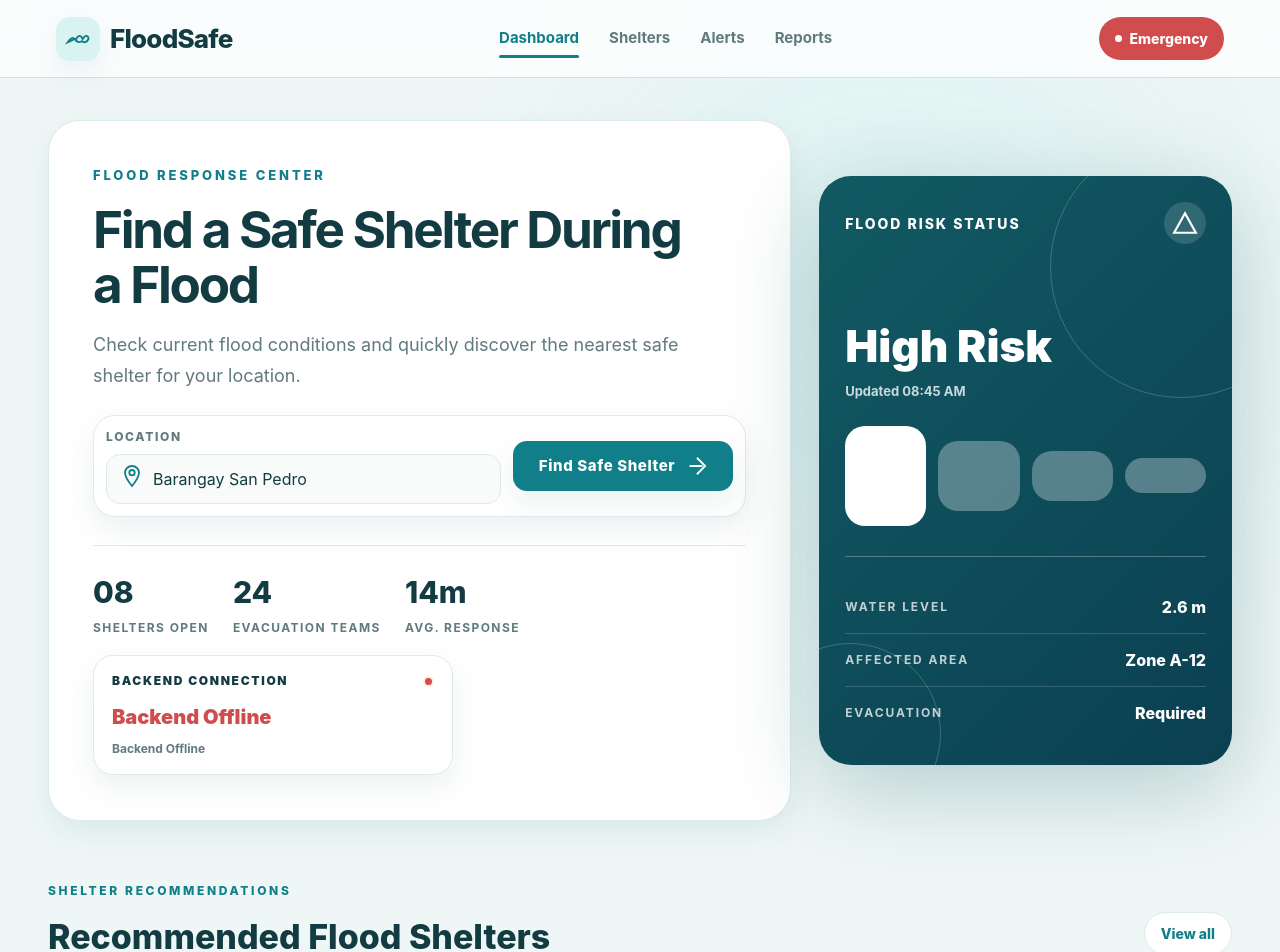
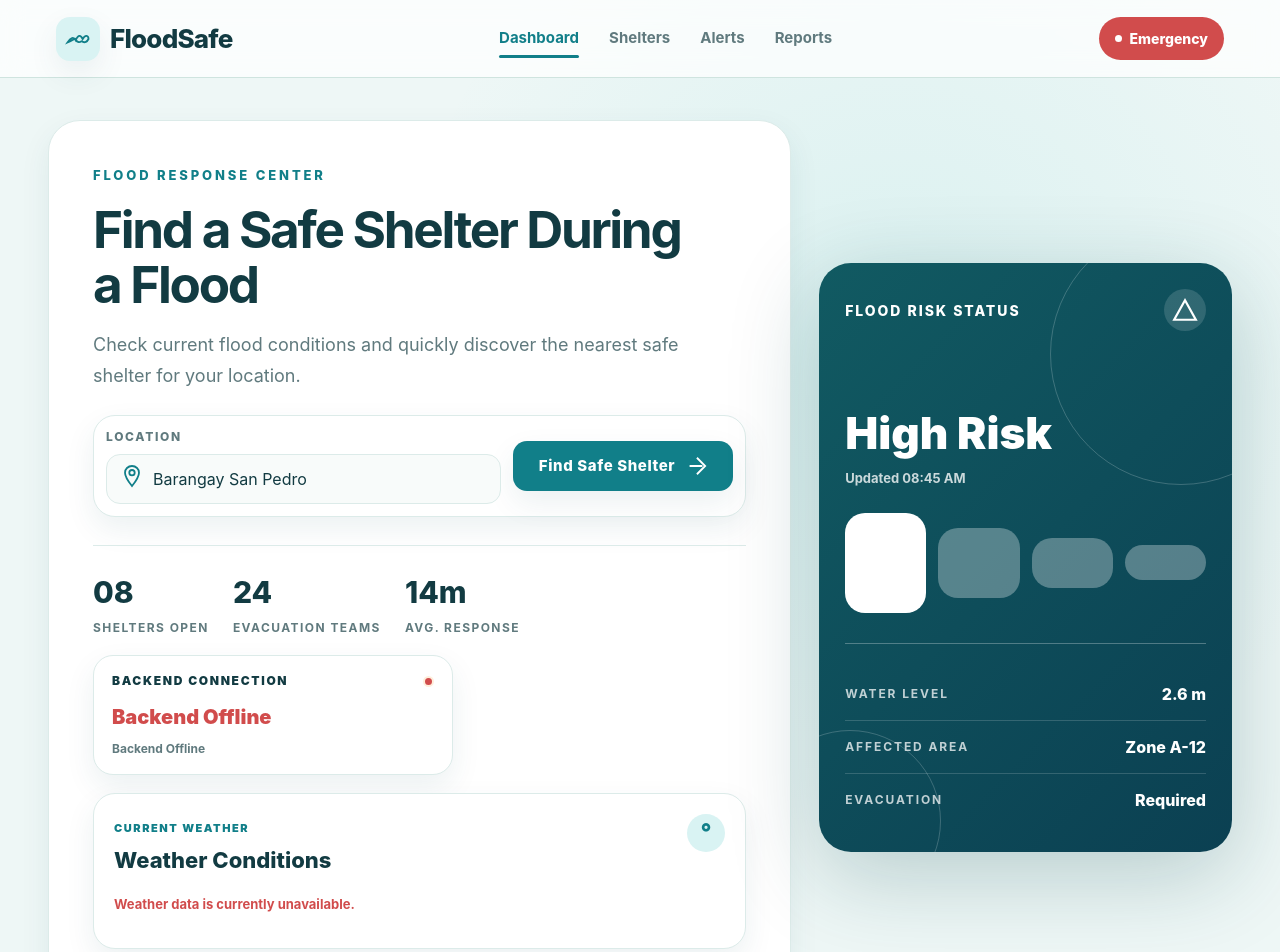
Before and after one commit to anilaashraf556-cpu/fyp-prototype, a React (Vite) app: page / in a window 1280 px wide. Shown: the top 952 px of the page. Built offline with nearby package versions, Linux system fonts and the light colour scheme; no server answers.

Commit message:
Connect weather data to react frontend

```diff
--- a/src/App.css
+++ b/src/App.css
@@ -1224,3 +1224,99 @@
 .backend-status-text:not(.connected):not(.offline) {
   color: var(--muted-text);
 }
+
+.weather-card {
+  margin-top: 18px;
+  padding: 20px;
+  border: 1px solid var(--line-soft);
+  border-radius: 22px;
+  background: var(--white);
+  box-shadow: var(--soft-shadow);
+}
+
+.weather-card-heading {
+  display: flex;
+  align-items: flex-start;
+  justify-content: space-between;
+  gap: 16px;
+}
+
+.weather-kicker {
+  color: var(--brand-color);
+  font-size: 11px;
+  font-weight: 900;
+  letter-spacing: 0.14em;
+  text-transform: uppercase;
+}
+
+.weather-card h2 {
+  margin: 6px 0 0;
+  color: var(--text-primary);
+  font-size: 22px;
+  font-weight: 800;
+}
+
+.weather-symbol {
+  width: 38px;
+  height: 38px;
+  display: flex;
+  align-items: center;
+  justify-content: center;
+  border-radius: 50%;
+  color: var(--brand-color);
+  background: var(--brand-surface);
+  font-size: 24px;
+  font-weight: 800;
+}
+
+.weather-location {
+  margin-top: 18px;
+  color: var(--muted-text);
+  font-size: 13px;
+  font-weight: 800;
+}
+
+.weather-message {
+  margin-top: 18px;
+  color: var(--muted-text);
+  font-size: 13px;
+  font-weight: 700;
+}
+
+.weather-error {
+  color: var(--danger);
+}
+
+.weather-grid {
+  display: grid;
+  grid-template-columns: repeat(2, minmax(0, 1fr));
+  gap: 14px 18px;
+  margin-top: 18px;
+  padding-top: 16px;
+  border-top: 1px solid var(--line-soft);
+}
+
+.weather-value-block {
+  display: flex;
+  flex-direction: column;
+  gap: 3px;
+}
+
+.weather-value {
+  color: var(--text-primary);
+  font-size: 17px;
+  font-weight: 900;
+}
+
+.weather-temperature .weather-value {
+  color: var(--brand-color);
+  font-size: 24px;
+}
+
+.weather-label {
+  color: var(--muted-text);
+  font-size: 10px;
+  font-weight: 800;
+  letter-spacing: 0.08em;
+  text-transform: uppercase;
+}
--- a/src/App.tsx
+++ b/src/App.tsx
@@ -45,9 +45,28 @@ const modelShelters = [
   },
 ];
 
+type WeatherData = {
+  location: string;
+  current: {
+    temperature: number;
+    precipitation: number;
+    humidity: number;
+    windSpeed: number;
+    units: {
+      temperature_2m: string;
+      precipitation: string;
+      relative_humidity_2m: string;
+      wind_speed_10m: string;
+    };
+  };
+};
+
 function App() {
   const [backendStatus, setBackendStatus] = useState("offline");
   const [backendMessage, setBackendMessage] = useState("Backend Offline");
+  const [weather, setWeather] = useState<WeatherData | null>(null);
+  const [weatherLoading, setWeatherLoading] = useState(true);
+  const [weatherError, setWeatherError] = useState("");
 
   useEffect(() => {
     fetch("http://localhost:5000/api/health")
@@ -64,6 +83,26 @@ function App() {
       .catch(() => {
         setBackendStatus("offline");
         setBackendMessage("Backend Offline");
+      });
+  }, []);
+
+  useEffect(() => {
+    fetch("http://localhost:5000/api/weather")
+      .then((response) => {
+        if (!response.ok) {
+          throw new Error("Weather request failed");
+        }
+        return response.json() as Promise<WeatherData>;
+      })
+      .then((data) => {
+        setWeather(data);
+        setWeatherError("");
+      })
+      .catch(() => {
+        setWeatherError("Weather data is currently unavailable.");
+      })
+      .finally(() => {
+        setWeatherLoading(false);
       });
   }, []);
 
@@ -166,6 +205,56 @@ function App() {
               </div>
               <div className="backend-status-message">{backendMessage}</div>
             </div>
+
+            <section className="weather-card" aria-live="polite">
+              <div className="weather-card-heading">
+                <div>
+                  <span className="weather-kicker">Current Weather</span>
+                  <h2>Weather Conditions</h2>
+                </div>
+                <span className="weather-symbol" aria-hidden="true">°</span>
+              </div>
+
+              {weatherLoading && (
+                <p className="weather-message">Loading weather data...</p>
+              )}
+
+              {!weatherLoading && weatherError && (
+                <p className="weather-message weather-error">{weatherError}</p>
+              )}
+
+              {!weatherLoading && weather && (
+                <>
+                  <p className="weather-location">{weather.location}</p>
+                  <div className="weather-grid">
+                    <div className="weather-value-block weather-temperature">
+                      <span className="weather-value">
+                        {weather.current.temperature}{weather.current.units.temperature_2m}
+                      </span>
+                      <span className="weather-label">Temperature</span>
+                    </div>
+                    <div className="weather-value-block">
+                      <span className="weather-value">
+                        {weather.current.precipitation} {weather.current.units.precipitation}
+                      </span>
+                      <span className="weather-label">Precipitation</span>
+                    </div>
+                    <div className="weather-value-block">
+                      <span className="weather-value">
+                        {weather.current.humidity}{weather.current.units.relative_humidity_2m}
+                      </span>
+                      <span className="weather-label">Humidity</span>
+                    </div>
+                    <div className="weather-value-block">
+                      <span className="weather-value">
+                        {weather.current.windSpeed} {weather.current.units.wind_speed_10m}
+                      </span>
+                      <span className="weather-label">Wind Speed</span>
+                    </div>
+                  </div>
+                </>
+              )}
+            </section>
           </section>
 
           <aside className="risk-card">
```
